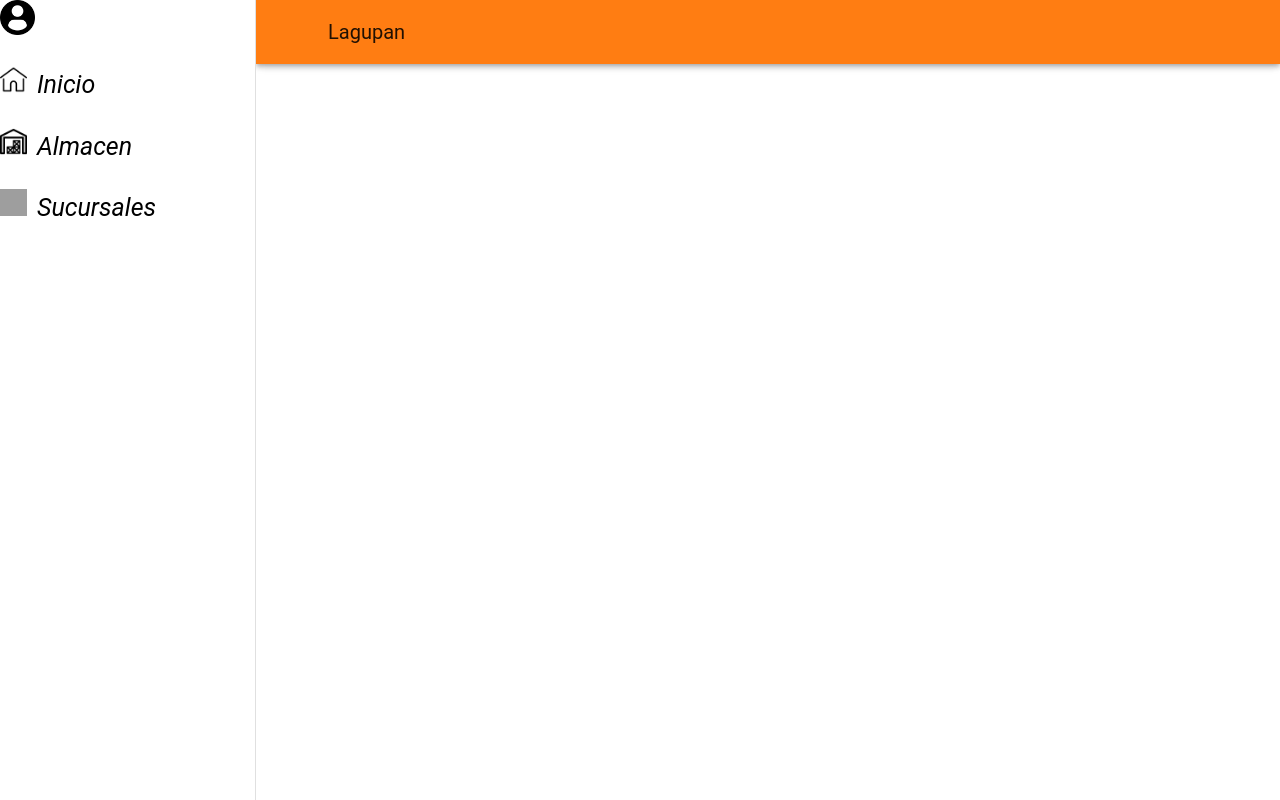
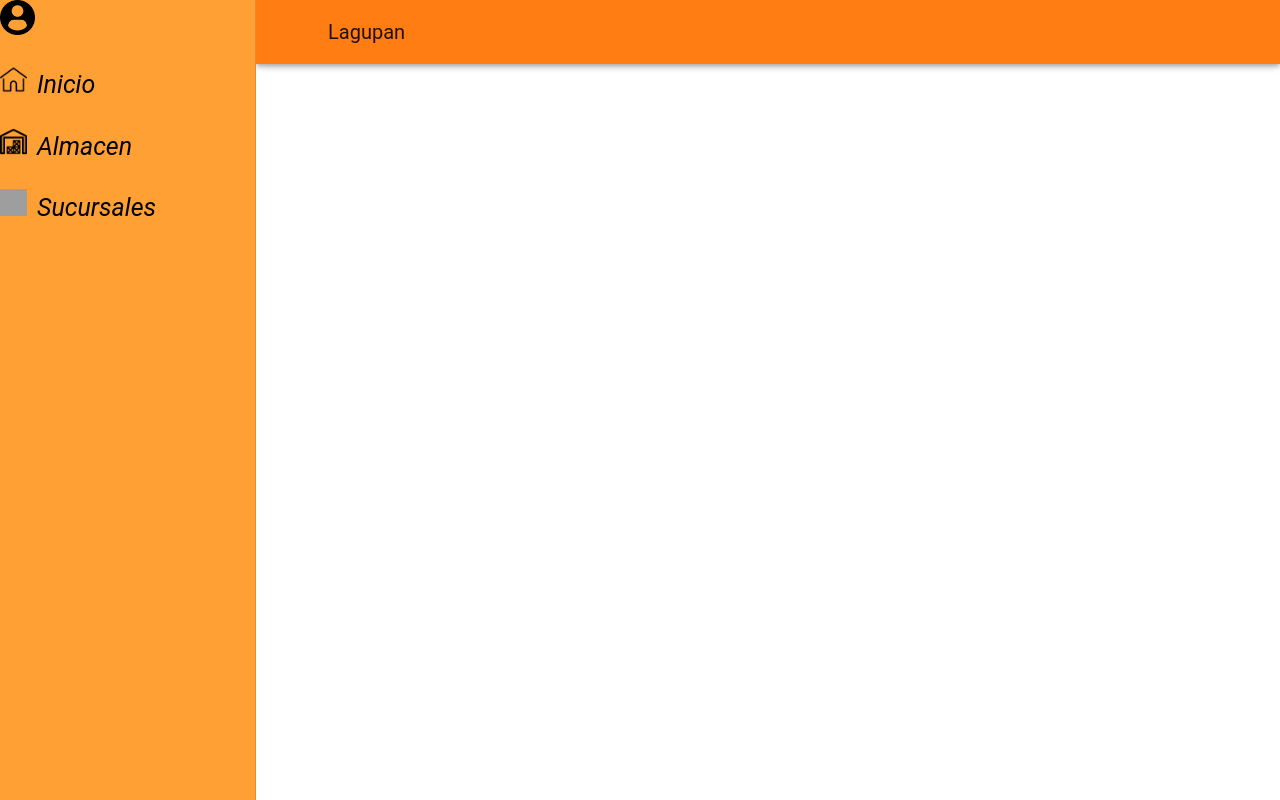
Before and after one commit to ViktorMiller777/Panaderia, a Vue app: page / in a window 1280 px wide. Built offline with nearby package versions, Linux system fonts and the light colour scheme; grey boxes are pictures that could not be loaded.

Commit message:
Hovers mamalones

```diff
--- a/src/App.vue
+++ b/src/App.vue
@@ -1,6 +1,6 @@
 <template>
-  <v-app id="inspire">
-    <v-navigation-drawer v-model="drawer">
+  <v-app  id="inspire">
+    <v-navigation-drawer style="background-color:rgb(255, 160, 52) ;" v-model="drawer">
       <nav>
   <div class="menu">
       <ul>
@@ -57,7 +57,7 @@ height: 35px;
 li:hover {
   background-color: rgb(255, 125, 18);
   transition: background-color .3s;
-  height: 37px;
+  height: 40px;
   width: 275px;
 }
 select {
```
